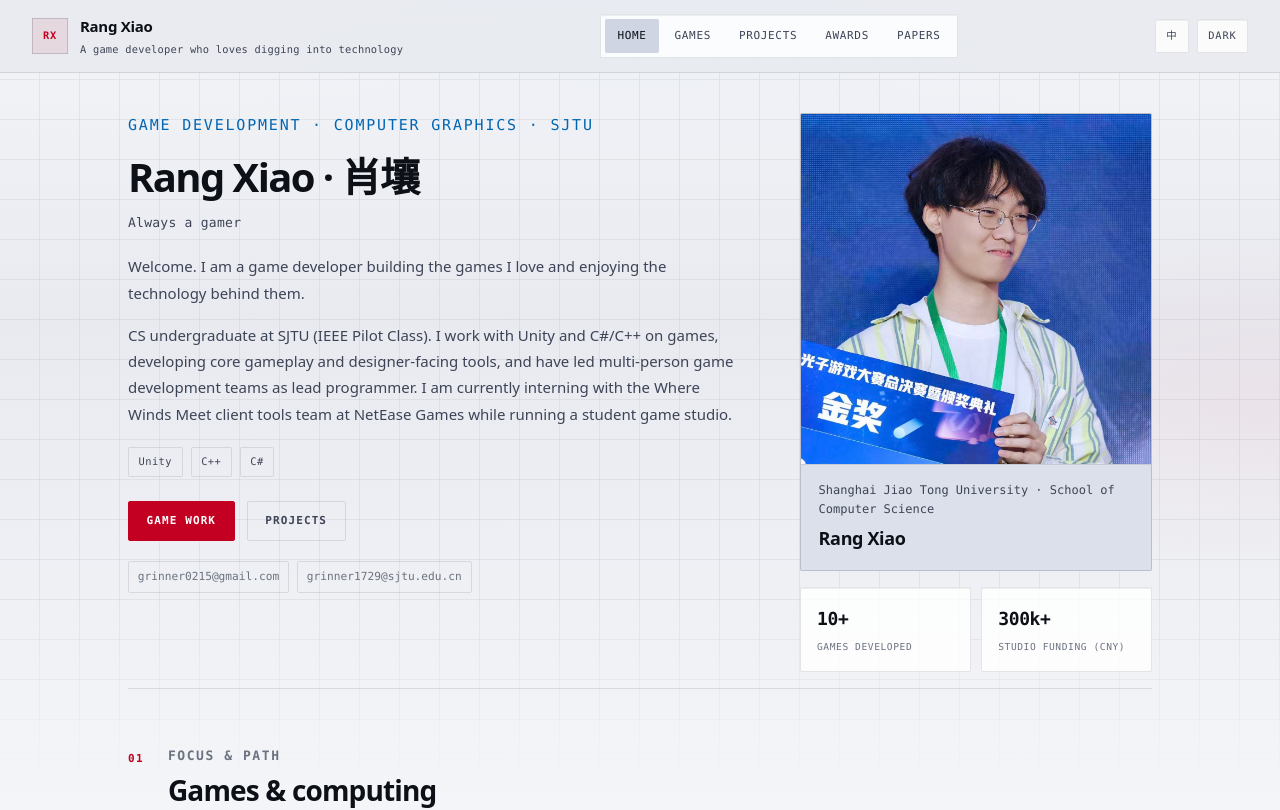
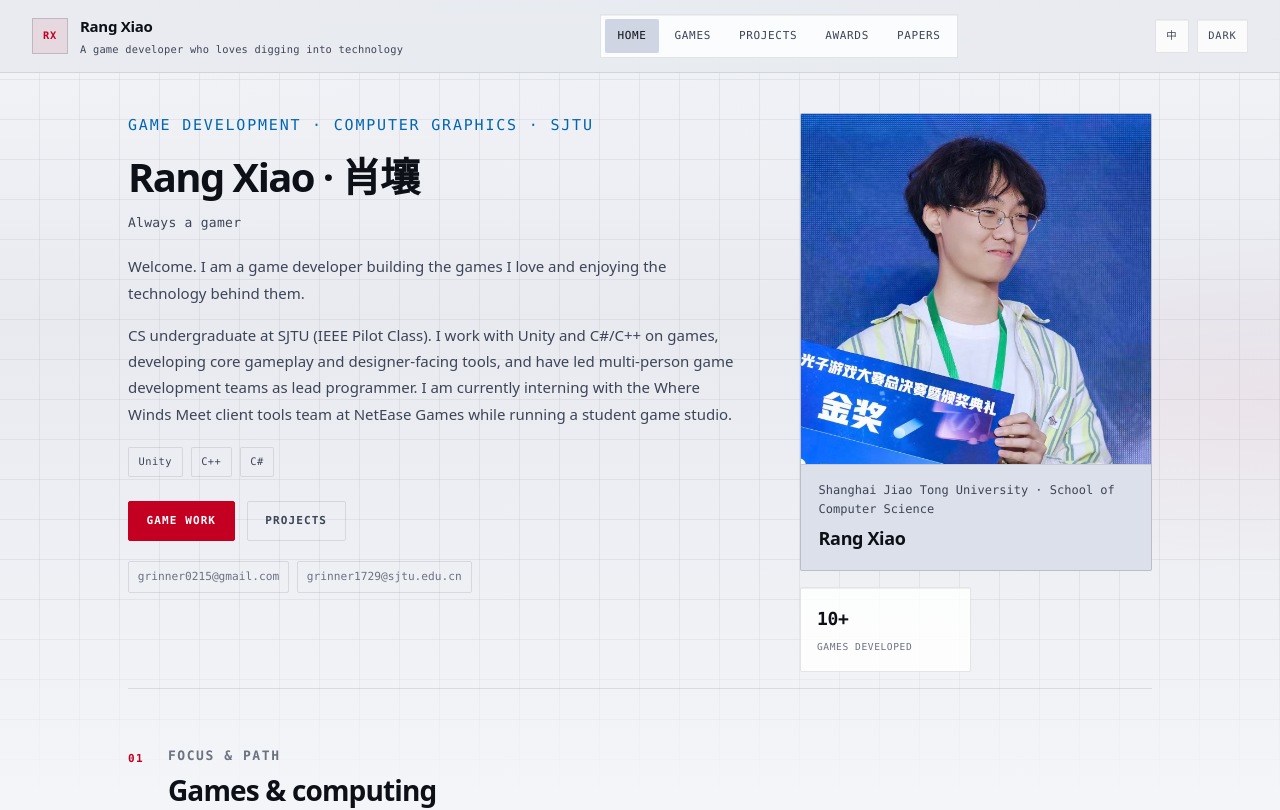
Before and after one commit to Rang-Xiao/xiaorangniko.cn, a React (Vite) app: page / in a window 1280 px wide. Shown: the top 810 px of the page. Built offline with nearby package versions, Linux system fonts and the light colour scheme.

Commit message:
Remove studio funding metric

```diff
--- a/src/content.js
+++ b/src/content.js
@@ -26,8 +26,7 @@ export const profile = {
 };
 
 export const heroMetrics = [
-  { value: '10+', valueZh: '10+', label: 'games developed', labelZh: '开发游戏数量' },
-  { value: '300k+', valueZh: '30w+', label: 'studio funding (CNY)', labelZh: '工作室资金' }
+  { value: '10+', valueZh: '10+', label: 'games developed', labelZh: '开发游戏数量' }
 ];
 
 export const researchDirections = [
```
